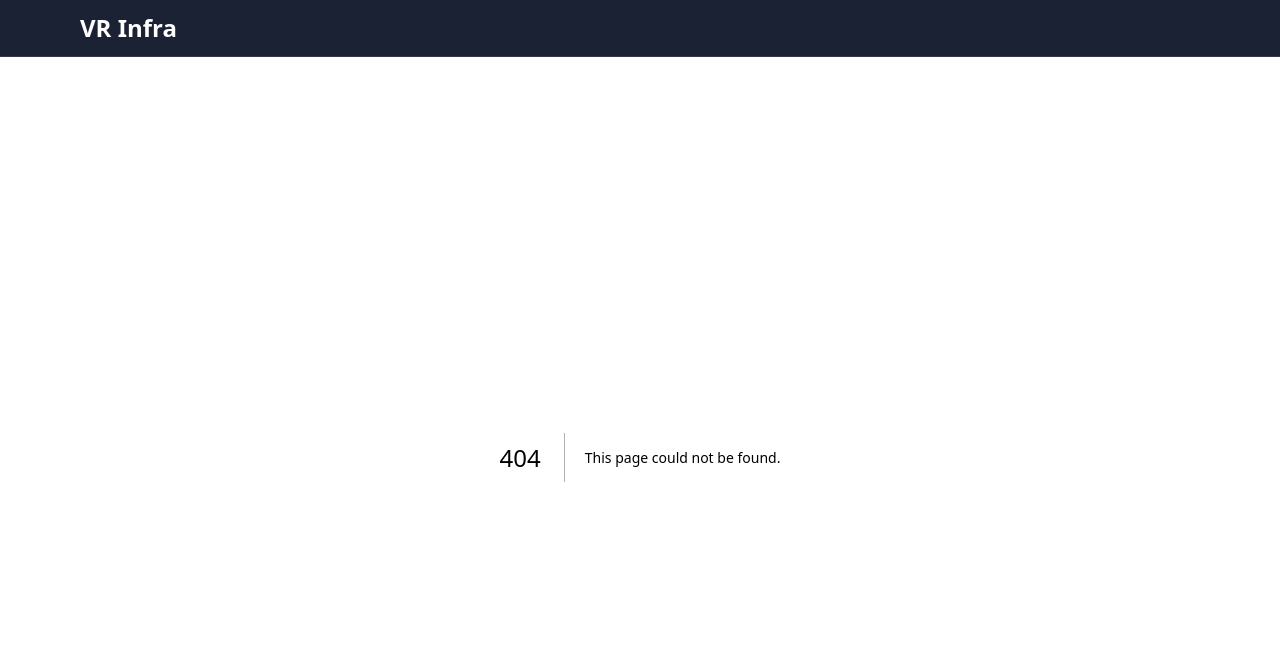
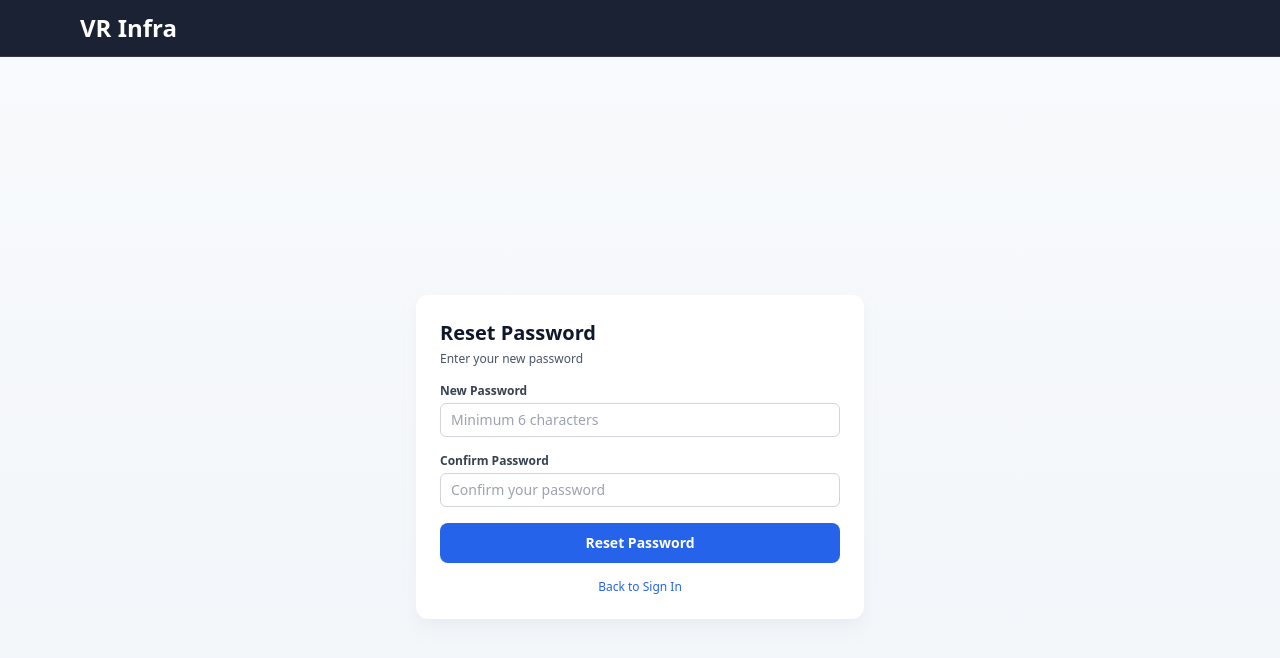
Before and after one commit to rajeshnyk29/vrinfra, a Next.js app: page /reset-password in a window 1280 px wide. Before the commit this address had no page. Shown: the top 658 px of the page. Built offline with nearby package versions, Linux system fonts and the light colour scheme.

Commit message:
Fix expense page auth and add forgot password

```diff
--- a/app/expenses/new/page.tsx
+++ b/app/expenses/new/page.tsx
@@ -3,7 +3,7 @@
 import { useEffect, useRef, useState } from 'react'
 import Link from 'next/link'
 import { useRouter } from 'next/navigation'
-import { supabase } from '../../../lib/supabase'
+import { supabase } from '../../../lib/supabaseClient'
 import { createExpense } from '../actions'
 
 type Site = {
@@ -42,6 +42,7 @@ export default function NewExpense() {
   const [vendors, setVendors] = useState<Vendor[]>([])
   const [users, setUsers] = useState<User[]>(MOCK_USERS)
   const [loadingMaster, setLoadingMaster] = useState(true)
+  const [checkingAuth, setCheckingAuth] = useState(true)
 
   const [total, setTotal] = useState('')
   const [paid, setPaid] = useState('')
@@ -51,17 +52,36 @@ export default function NewExpense() {
   const [paymentFileName, setPaymentFileName] = useState('')
 
   const invoiceCamera = useRef<any>(null)
-const invoiceGallery = useRef<any>(null)
-const payCamera = useRef<any>(null)
-const payGallery = useRef<any>(null)
+  const invoiceGallery = useRef<any>(null)
+  const payCamera = useRef<any>(null)
+  const payGallery = useRef<any>(null)
 
   const [saving, setSaving] = useState(false)
   const [error, setError] = useState<string | null>(null)
   const [success, setSuccess] = useState<{ expense_no: string; total: number; paid: number; balance: number } | null>(null)
 
   useEffect(() => {
-    loadMasterData()
+    checkAuth()
   }, [])
+
+  async function checkAuth() {
+    try {
+      const { data: { session }, error: authError } = await supabase.auth.getSession()
+
+      if (authError || !session) {
+        router.push('/signin?redirect=/expenses/new')
+        return
+      }
+
+      await loadMasterData()
+    } catch (e) {
+      console.error('Auth check failed:', e)
+      setError('Authentication failed. Please sign in again.')
+      router.push('/signin?redirect=/expenses/new')
+    } finally {
+      setCheckingAuth(false)
+    }
+  }
 
   async function loadMasterData() {
     try {
@@ -70,11 +90,17 @@ const payGallery = useRef<any>(null)
         supabase.from('categories').select('id, name').order('name'),
         supabase.from('vendors').select('id, name').order('name')
       ])
+
+      if (sitesRes.error) throw new Error(`Failed to load sites: ${sitesRes.error.message}`)
+      if (categoriesRes.error) throw new Error(`Failed to load categories: ${categoriesRes.error.message}`)
+      if (vendorsRes.error) throw new Error(`Failed to load vendors: ${vendorsRes.error.message}`)
+
       setSites(sitesRes.data || [])
       setCategories(categoriesRes.data || [])
       setVendors(vendorsRes.data || [])
-    } catch (e) {
+    } catch (e: any) {
       console.error('Failed to load master data', e)
+      setError(e?.message || 'Failed to load data. Please refresh the page.')
     } finally {
       setLoadingMaster(false)
     }
@@ -141,6 +167,16 @@ const payGallery = useRef<any>(null)
     } finally {
       setSaving(false)
     }
+  }
+
+  if (checkingAuth) {
+    return (
+      <div className="min-h-screen bg-gradient-to-b from-slate-50 to-slate-100 flex items-center justify-center p-4">
+        <div className="text-center">
+          <div className="text-lg text-slate-600">Loading...</div>
+        </div>
+      </div>
+    )
   }
 
   if (success) {
@@ -219,6 +255,13 @@ const payGallery = useRef<any>(null)
           <h1 className="text-lg font-bold text-slate-900">
             New Expense
           </h1>
+
+          {error && (
+            <div className="bg-red-50 border border-red-200 text-red-700 px-3 py-2 rounded-lg text-xs flex items-center gap-2">
+              <span>⚠️</span>
+              {error}
+            </div>
+          )}
 
           <form onSubmit={handleSubmit} className="space-y-4">
             <div>
@@ -458,17 +501,10 @@ const payGallery = useRef<any>(null)
               />
             </div>
 
-            {error && (
-              <div className="bg-red-50 border border-red-200 text-red-700 px-3 py-2 rounded-lg text-xs flex items-center gap-2">
-                <span>⚠️</span>
-                {error}
-              </div>
-            )}
-
             <button
               type="submit"
               className="w-full bg-blue-600 hover:bg-blue-700 text-white py-2.5 rounded-lg font-semibold text-sm disabled:opacity-60 disabled:cursor-not-allowed transition-all duration-200"
-              disabled={saving}
+              disabled={saving || loadingMaster}
             >
               {saving ? 'Saving Expense...' : 'Save Expense'}
             </button>
--- /dev/null
+++ b/app/reset-password/page.tsx
@@ -0,0 +1,141 @@
+'use client'
+
+import { useState, useEffect } from 'react'
+import { useRouter, useSearchParams } from 'next/navigation'
+import Link from 'next/link'
+import { supabase } from '../../lib/supabaseClient'
+
+const inputClass = "w-full border border-gray-300 rounded-md px-2.5 py-1.5 text-sm bg-white focus:ring-2 focus:ring-blue-500 focus:border-transparent outline-none"
+const labelClass = "block text-xs font-semibold text-gray-700 mb-1"
+
+export default function ResetPasswordPage() {
+  const router = useRouter()
+  const searchParams = useSearchParams()
+  const [password, setPassword] = useState('')
+  const [confirmPassword, setConfirmPassword] = useState('')
+  const [loading, setLoading] = useState(false)
+  const [error, setError] = useState<string | null>(null)
+  const [success, setSuccess] = useState(false)
+
+  useEffect(() => {
+    const hash = window.location.hash
+    if (hash.includes('access_token')) {
+      const params = new URLSearchParams(hash.substring(1))
+      const accessToken = params.get('access_token')
+      if (accessToken) {
+        supabase.auth.setSession({
+          access_token: accessToken,
+          refresh_token: params.get('refresh_token') || ''
+        })
+      }
+    }
+  }, [])
+
+  async function handleSubmit(e: React.FormEvent) {
+    e.preventDefault()
+    setError(null)
+
+    if (password !== confirmPassword) {
+      setError('Passwords do not match')
+      return
+    }
+
+    if (password.length < 6) {
+      setError('Password must be at least 6 characters')
+      return
+    }
+
+    setLoading(true)
+
+    try {
+      const { error: updateError } = await supabase.auth.updateUser({
+        password: password
+      })
+
+      if (updateError) {
+        setError(updateError.message)
+        return
+      }
+
+      setSuccess(true)
+      setTimeout(() => {
+        router.push('/signin')
+      }, 2000)
+    } catch (err: any) {
+      setError(err?.message || 'Failed to reset password')
+    } finally {
+      setLoading(false)
+    }
+  }
+
+  if (success) {
+    return (
+      <div className="min-h-screen bg-gradient-to-b from-slate-50 to-slate-100 flex items-center justify-center p-4">
+        <div className="bg-white rounded-xl shadow-lg shadow-slate-200/50 p-6 w-full max-w-md">
+          <div className="text-center">
+            <div className="w-14 h-14 rounded-full bg-green-500 flex items-center justify-center mx-auto mb-4">
+              <span className="text-2xl text-white">✓</span>
+            </div>
+            <h1 className="text-xl font-bold text-slate-900 mb-2">Password Reset Successful</h1>
+            <p className="text-xs text-slate-600 mb-4">Redirecting to sign in...</p>
+          </div>
+        </div>
+      </div>
+    )
+  }
+
+  return (
+    <div className="min-h-screen bg-gradient-to-b from-slate-50 to-slate-100 flex items-center justify-center p-4">
+      <div className="bg-white rounded-xl shadow-lg shadow-slate-200/50 p-6 w-full max-w-md">
+        <h1 className="text-xl font-bold text-slate-900 mb-1">Reset Password</h1>
+        <p className="text-xs text-slate-600 mb-4">Enter your new password</p>
+
+        <form onSubmit={handleSubmit} className="space-y-4">
+          <div>
+            <label className={labelClass}>New Password</label>
+            <input
+              type="password"
+              value={password}
+              onChange={e => setPassword(e.target.value)}
+              placeholder="Minimum 6 characters"
+              className={inputClass}
+              required
+              minLength={6}
+            />
+          </div>
+
+          <div>
+            <label className={labelClass}>Confirm Password</label>
+            <input
+              type="password"
+              value={confirmPassword}
+              onChange={e => setConfirmPassword(e.target.value)}
+              placeholder="Confirm your password"
+              className={inputClass}
+              required
+              minLength={6}
+            />
+          </div>
+
+          {error && (
+            <div className="bg-red-50 border border-red-200 text-red-700 px-3 py-2 rounded-lg text-xs">
+              {error}
+            </div>
+          )}
+
+          <button
+            type="submit"
+            disabled={loading}
+            className="w-full bg-blue-600 text-white py-2.5 rounded-lg font-semibold text-sm disabled:opacity-60 disabled:cursor-not-allowed hover:bg-blue-700 transition-colors"
+          >
+            {loading ? 'Resetting...' : 'Reset Password'}
+          </button>
+        </form>
+
+        <p className="mt-4 text-xs text-slate-600 text-center">
+          <Link href="/signin" className="text-blue-600 hover:underline font-medium">Back to Sign In</Link>
+        </p>
+      </div>
+    </div>
+  )
+}
--- a/app/signin/page.tsx
+++ b/app/signin/page.tsx
@@ -17,6 +17,8 @@ function SignInForm() {
   const [password, setPassword] = useState('')
   const [loading, setLoading] = useState(false)
   const [error, setError] = useState<string | null>(null)
+  const [showForgotPassword, setShowForgotPassword] = useState(false)
+  const [resetSent, setResetSent] = useState(false)
 
   async function handleSubmit(e: React.FormEvent) {
     e.preventDefault()
@@ -27,7 +29,11 @@ function SignInForm() {
       const { error: signInError } = await supabase.auth.signInWithPassword({ email, password })
 
       if (signInError) {
-        setError(signInError.message)
+        if (signInError.message.includes('Invalid login credentials')) {
+          setError('Invalid email or password. Forgot password? Click the link below.')
+        } else {
+          setError(signInError.message)
+        }
         return
       }
 
@@ -38,6 +44,93 @@ function SignInForm() {
     } finally {
       setLoading(false)
     }
+  }
+
+  async function handleForgotPassword(e: React.FormEvent) {
+    e.preventDefault()
+    setError(null)
+    setLoading(true)
+
+    try {
+      const { error: resetError } = await supabase.auth.resetPasswordForEmail(email, {
+        redirectTo: `${window.location.origin}/reset-password`
+      })
+
+      if (resetError) {
+        setError(resetError.message)
+        return
+      }
+
+      setResetSent(true)
+    } catch (err: any) {
+      setError(err?.message || 'Failed to send reset email')
+    } finally {
+      setLoading(false)
+    }
+  }
+
+  if (showForgotPassword) {
+    return (
+      <div className="min-h-screen bg-gradient-to-b from-slate-50 to-slate-100 flex items-center justify-center p-4">
+        <div className="bg-white rounded-xl shadow-lg shadow-slate-200/50 p-6 w-full max-w-md">
+          <h1 className="text-xl font-bold text-slate-900 mb-1">Reset Password</h1>
+          <p className="text-xs text-slate-600 mb-4">Enter your email to receive a password reset link</p>
+
+          {resetSent ? (
+            <div className="space-y-4">
+              <div className="bg-green-50 border border-green-200 text-green-700 px-3 py-2 rounded-lg text-xs">
+                Password reset link sent! Check your email.
+              </div>
+              <button
+                onClick={() => {
+                  setShowForgotPassword(false)
+                  setResetSent(false)
+                }}
+                className="w-full bg-blue-600 text-white py-2.5 rounded-lg font-semibold text-sm hover:bg-blue-700 transition-colors"
+              >
+                Back to Sign In
+              </button>
+            </div>
+          ) : (
+            <form onSubmit={handleForgotPassword} className="space-y-4">
+              <div>
+                <label className={labelClass}>Email</label>
+                <input
+                  type="email"
+                  value={email}
+                  onChange={e => setEmail(e.target.value)}
+                  placeholder="e.g. rajesh.nyk29@gmail.com"
+                  className={inputClass}
+                  required
+                />
+              </div>
+
+              {error && (
+                <div className="bg-red-50 border border-red-200 text-red-700 px-3 py-2 rounded-lg text-xs">
+                  {error}
+                </div>
+              )}
+
+              <button
+                type="submit"
+                disabled={loading}
+                className="w-full bg-blue-600 text-white py-2.5 rounded-lg font-semibold text-sm disabled:opacity-60 disabled:cursor-not-allowed hover:bg-blue-700 transition-colors"
+              >
+                {loading ? 'Sending...' : 'Send Reset Link'}
+              </button>
+
+              <button
+                type="button"
+                onClick={() => setShowForgotPassword(false)}
+                className="w-full border border-gray-300 text-gray-700 py-2.5 rounded-lg font-semibold text-sm hover:bg-gray-50 transition-colors"
+              >
+                Back to Sign In
+              </button>
+            </form>
+          )}
+        </div>
+      </div>
+    )
   }
 
   return (
@@ -86,10 +179,18 @@ function SignInForm() {
           </button>
         </form>
 
-        <p className="mt-4 text-xs text-slate-600 text-center">
-          Don&apos;t have an account?{' '}
-          <Link href="/signup" className="text-blue-600 hover:underline font-medium">Sign up</Link>
-        </p>
+        <div className="mt-4 space-y-2">
+          <button
+            onClick={() => setShowForgotPassword(true)}
+            className="w-full text-xs text-blue-600 hover:underline font-medium text-center"
+          >
+            Forgot Password?
+          </button>
+          <p className="text-xs text-slate-600 text-center">
+            Don&apos;t have an account?{' '}
+            <Link href="/signup" className="text-blue-600 hover:underline font-medium">Sign up</Link>
+          </p>
+        </div>
       </div>
     </div>
   )
```
Also changed, not shown: app/expenses/actions.ts (+2 -8 lines).
